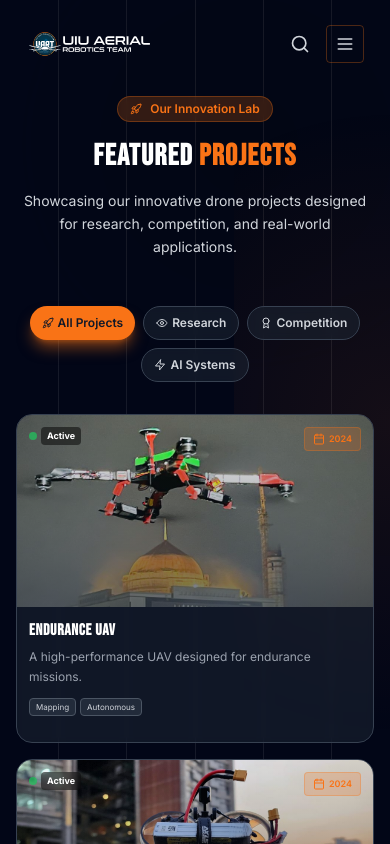
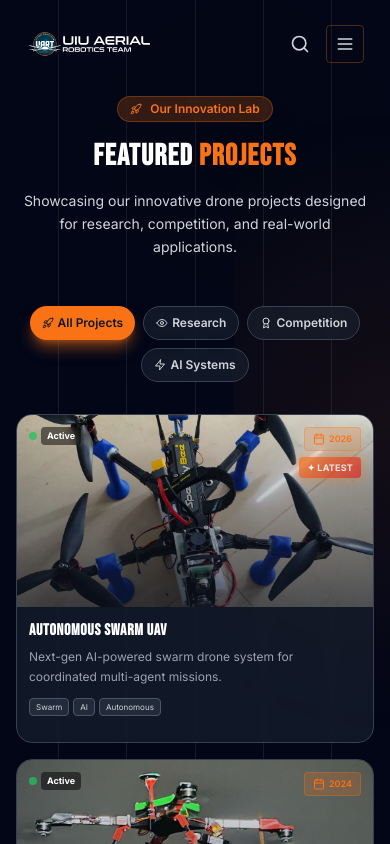
Before and after one commit to ifta-faisal/Web, a React (Vite) app: page /projects in a window 390 px wide. Shown: the top 844 px of the page. Built offline with nearby package versions, Linux system fonts and the light colour scheme.

Commit message:
Add new latest project and refine project display logic

```diff
--- a/src/components/JoinUs.tsx
+++ b/src/components/JoinUs.tsx
@@ -605,9 +605,8 @@ const JoinUs = () => {
               <span className="ju-hero-highlight">IS RECRUITING!</span>
             </h1>
             <p className="ju-reveal ju-hero-desc">
-              Are you enthusiastic about Aerial Robotics, Drone Technology, Autonomous Systems, Research, and exploring the future of aerial innovation? This is the perfect opportunity for you!
-              We are looking for dedicated individuals who are passionate about contributing to the continuous development of our aerial robotics platforms. Join us as we build and improve cutting-edge drones for research, innovation, and competitive challenges.
-              We are excited to form a new core team for upcoming events and projects. Students from **all departments at UIU** are encouraged to apply and bring their unique skills and ideas to the team. Be part of a collaborative environment where you can learn, experiment, and push the boundaries of aerial robotics!
+              Are you passionate about Aerial Robotics, Drone Technology, Autonomous Systems, and Research? Curious about shaping the future of aerial innovation? This is your chance to get involved!
+              We are looking for dedicated and motivated individuals to join our team and contribute to the continuous development of advanced aerial robotics platforms. Together, we design, build, and optimize cutting-edge drones for research, innovation, and competitive challenges.
             </p>
             <div className="ju-hero-actions">
               <a href="#apply" className="ju-btn-primary"><span>🚀</span> APPLY NOW</a>
--- a/src/components/ProjectDetail.tsx
+++ b/src/components/ProjectDetail.tsx
@@ -38,9 +38,11 @@ const ProjectDetail = () => {
         </div>
 
         <div className="relative z-10 text-center px-4 max-w-4xl mx-auto">
-          <div className="inline-block px-3 py-1 bg-primary/20 backdrop-blur-sm border border-primary/30 rounded-full text-primary text-xs sm:text-sm font-semibold mb-6 uppercase tracking-wider">
-            Our Latest Vehicle
-          </div>
+          {project.isLatest && (
+            <div className="inline-block px-3 py-1 bg-primary/20 backdrop-blur-sm border border-primary/30 rounded-full text-primary text-xs sm:text-sm font-semibold mb-6 uppercase tracking-wider">
+              Our Latest Vehicle
+            </div>
+          )}
           <h1 className="text-5xl sm:text-7xl md:text-8xl font-black text-white mb-6 uppercase tracking-tight">
             {project.name}
           </h1>
@@ -154,10 +156,10 @@ const ProjectDetail = () => {
                   <ExternalLink className="w-4 h-4 ml-2 text-gray-500" />
                 </a>
               ))}
-              <Link to="/blog" className="flex items-center gap-2 px-6 py-3 bg-gray-800/50 border border-gray-700 rounded-lg text-white hover:border-primary hover:bg-primary/10 transition-all">
+              {/* <Link to="/blog" className="flex items-center gap-2 px-6 py-3 bg-gray-800/50 border border-gray-700 rounded-lg text-white hover:border-primary hover:bg-primary/10 transition-all">
                 <FileText className="w-5 h-5 text-primary" />
                 <span className="font-semibold">Blogs!</span>
-              </Link>
+              </Link> */}
             </div>
           </div>
         )}
--- a/src/components/Projects.tsx
+++ b/src/components/Projects.tsx
@@ -120,11 +120,24 @@ const Projects = () => {
                 </div>
 
                 {/* Year Badge */}
-                <div className="absolute top-3 right-3 sm:top-4 sm:right-4">
+                <div className="absolute top-3 right-3 sm:top-4 sm:right-4 flex flex-col items-end gap-1.5">
                   <div className="flex items-center space-x-1 bg-primary/20 backdrop-blur-sm border border-primary/30 px-2 py-1 rounded text-primary text-[9px] sm:text-xs font-semibold">
                     <Calendar className="w-3 h-3" />
                     <span>{project.year}</span>
                   </div>
+                  {project.isLatest && (
+                    <div
+                      className="flex items-center gap-1 px-2 py-1 rounded text-[9px] sm:text-xs font-bold tracking-wide"
+                      style={{
+                        background: 'linear-gradient(135deg, #f97316, #dc2626)',
+                        color: '#fff',
+                        boxShadow: '0 0 12px rgba(249,115,22,0.7)',
+                        animation: 'pulse 2s cubic-bezier(0.4,0,0.6,1) infinite',
+                      }}
+                    >
+                      ✦ LATEST
+                    </div>
+                  )}
                 </div>
 
                 {/* Hover Overlay */}
--- a/src/data/projectsData.ts
+++ b/src/data/projectsData.ts
@@ -7,6 +7,7 @@ import project6 from "../assets/images/Project/project6.jpeg";
 import project7 from "../assets/images/Project/project7.jpeg";
 import project8 from "../assets/images/Project/project8.jpeg";
 import project9 from "../assets/images/drone2.jpeg";
+import project10 from "../assets/images/drone3.jpeg";
 
 export interface ProjectSpec {
   label: string;
@@ -28,6 +29,7 @@ export interface ProjectData {
   year: string;
   status: string;
   tags: string[];
+  isLatest?: boolean;
   specs?: ProjectSpec[];
   media?: string[];
   docs?: ProjectDoc[];
@@ -35,6 +37,33 @@ export interface ProjectData {
 }
 
 export const projectsData: ProjectData[] = [
+  {
+    id: 10,
+    name: "Autonomous Swarm UAV",
+    description: "Next-gen AI-powered swarm drone system for coordinated multi-agent missions.",
+    longDescription: "The Autonomous Swarm UAV project represents the cutting edge of multi-agent aerial robotics. A fleet of coordinated drones communicates via mesh networking and onboard AI to autonomously plan, execute, and adapt to complex missions—whether mapping disaster zones, coordinating search-and-rescue, or conducting large-scale agricultural surveys. Each unit is equipped with obstacle avoidance, real-time telemetry, and edge-computing capabilities.",
+    image: project10,
+    category: "ai",
+    year: "2026",
+    status: "Active",
+    isLatest: true,
+    tags: ["Swarm", "AI", "Autonomous"],
+    specs: [
+      { label: "Swarm Size", value: "Up to 12 units" },
+      { label: "Communication", value: "Mesh Network (900MHz)" },
+      { label: "Endurance", value: "35 minutes" },
+      { label: "AI Processor", value: "Jetson Orin NX 16GB" },
+      { label: "Navigation", value: "RTK GPS + Visual Odometry" },
+      { label: "Payload", value: "500g per unit" }
+    ],
+    media: [project10, project9],
+    docs: [
+      { title: "Swarm Architecture", url: "#" },
+      { title: "AI System Guide", url: "#" },
+      { title: "Mission Planning", url: "#" }
+    ],
+    videoUrl: "https://www.youtube.com/embed/dQw4w9WgXcQ"
+  },
   {
     id: 1,
     name: "Endurance UAV",
@@ -53,13 +82,10 @@ export const projectsData: ProjectData[] = [
       { label: "Propulsion System", value: "KDE 4215 – 465 KV" },
       { label: "Power System", value: "6S8P Custom LiOn Pack" },
     ],
-    media: [project1, project2, project3],
+    media: [project1],
     docs: [
-      { title: "Aircraft Specs", url: "#" },
-      { title: "Payload Details", url: "#" },
-      { title: "Avionics Guide", url: "#" }
-    ],
-    videoUrl: "https://www.youtube.com/embed/dQw4w9WgXcQ"
+      { title: "Aircraft Specs", url: "#" }
+    ]
   },
   {
     id: 2,
```
